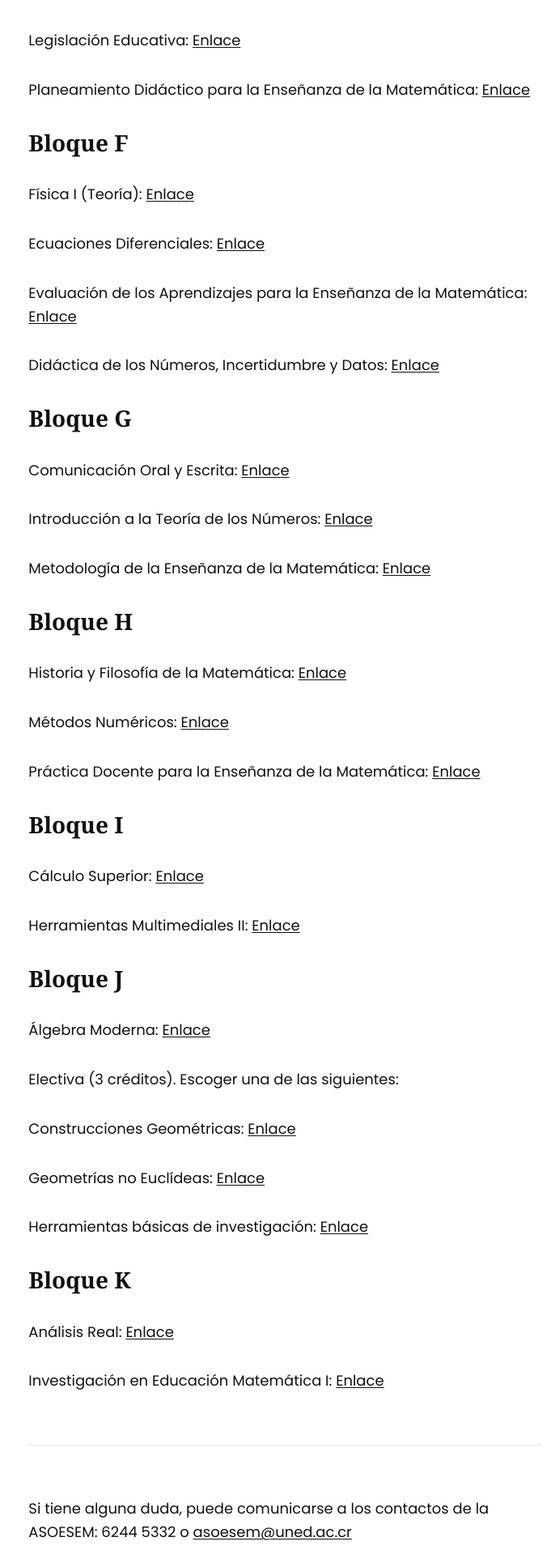
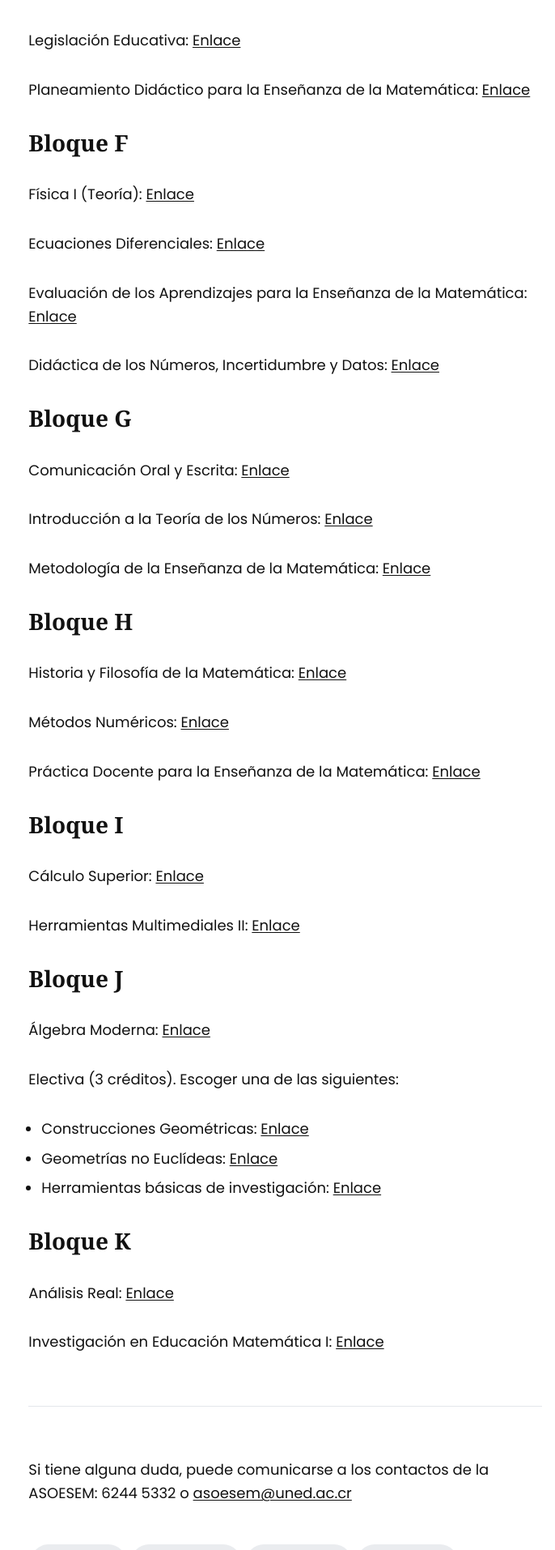
Before and after one commit to asoesem/asoesem.github.io, a Jekyll site: the page built from _posts/2024-09-05-guia-(casi)-infalible-para-matricular-en-la-UNED.md, in a window 1280 px wide. Shown: the part 4486-6400 px from the top of the page at 81% size, without its empty margins (454-1140 px from the left). Built offline with Jekyll 4.4.1, drawn with Linux system fonts in a browser that asks for light colours.

```diff
--- a/_posts/2024-09-05-guia-(casi)-infalible-para-matricular-en-la-UNED.md
+++ b/_posts/2024-09-05-guia-(casi)-infalible-para-matricular-en-la-UNED.md
@@ -141,11 +141,9 @@ Herramientas Multimediales II: [Enlace](https://chat.whatsapp.com/C8Ousa80n5QH2m
 
 Electiva (3 créditos). Escoger una de las siguientes:
 
-Construcciones Geométricas: [Enlace](https://chat.whatsapp.com/Gjh6Tbw1oMqECRJxsRv69j)
-
-Geometrías no Euclídeas: [Enlace](https://chat.whatsapp.com/KvLuygQLx2Z1iWxO79sEH0)
-
-Herramientas básicas de investigación: [Enlace](https://chat.whatsapp.com/HHMvDogiUuF4bAXlbMOZVD)
+* Construcciones Geométricas: [Enlace](https://chat.whatsapp.com/Gjh6Tbw1oMqECRJxsRv69j)
+* Geometrías no Euclídeas: [Enlace](https://chat.whatsapp.com/KvLuygQLx2Z1iWxO79sEH0)
+* Herramientas básicas de investigación: [Enlace](https://chat.whatsapp.com/HHMvDogiUuF4bAXlbMOZVD)
 
 ## Bloque K
 
```
